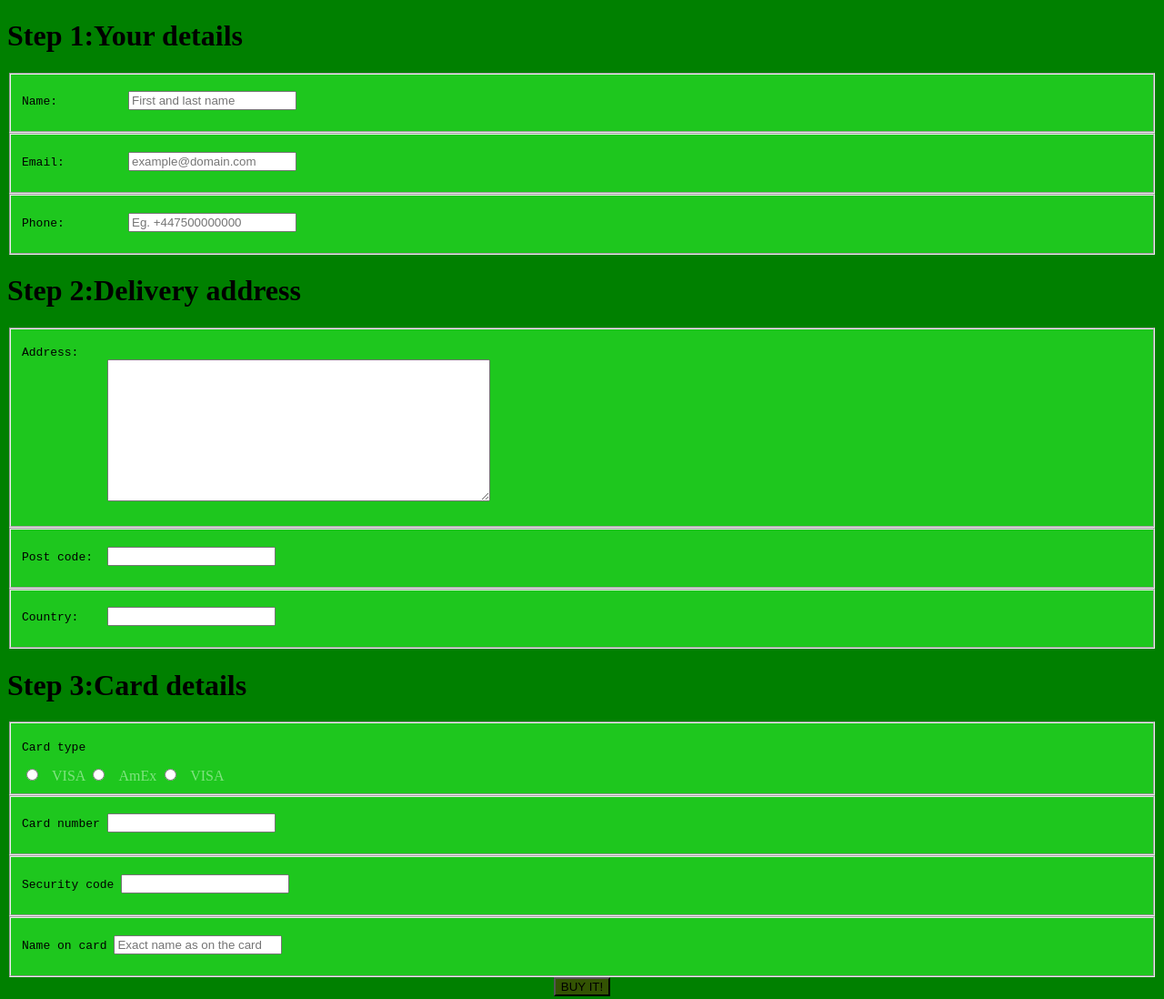
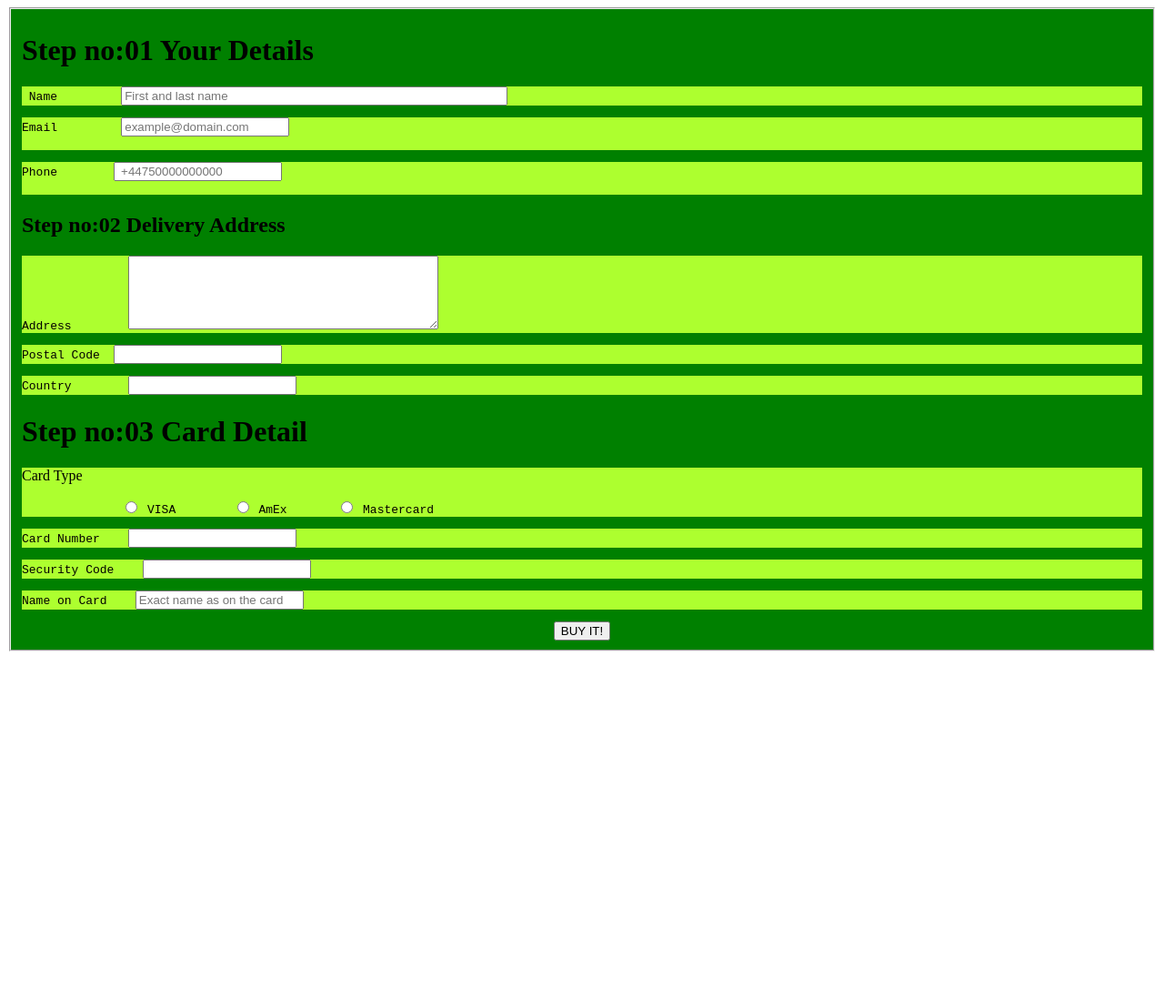
Before and after one commit to asma-aslam30/SMIT_Web-Development, a plain HTML site: page form/index.html in a window 1280 px wide. Shown: the whole page at 91% size. After the commit the page ends 800 px from the top, so only its background shows below. Drawn offline with Linux system fonts and the light colour scheme.

Commit message:
new file added

```diff
--- a/form/index.html
+++ b/form/index.html
@@ -5,75 +5,50 @@
     <meta charset="UTF-8">
     <meta name="viewport" content="width=device-width, initial-scale=1.0">
     <title>Document</title>
-    <link rel="stylesheet" href="style.css">
 </head>
+<link rel="stylesheet" href="style.css">
 
-<body bgcolor="green">
+<body>
+    <fieldset class="headings">
+        <h1>Step no:01 Your Details</h1>
+        <div>
+            <pre> Name         <input type="text" placeholder="First and last name" size="50" ></pre>
+        </div>
+        <div>
+            <pre>Email         <input type="text" placeholder="example@domain.com" >
+        </div></pre>
+            <div>
+                <pre>Phone        <input type="text" placeholder=" +44750000000000"  >
+        </div></pre>
+                <h2>Step no:02 Delivery Address </h2>
+                <div>
+                    <pre>Address        <textarea name="Address"   cols="40" rows="5"
+                ></textarea></pre>
+                </div>
+                <div>
+                    <pre>Postal Code  <input type="text"  ></pre>
+                </div>
+                <div>
+                    <pre>Country        <input type="text"  ></pre>
+                </div>
+                <h1> Step no:03 Card Detail</h1>
+                <div>
+                    <p> Card Type </p>
+                    <pre>              <input type="radio" name="nnnn"> VISA        <input type="radio" name="nnnn"> AmEx       <input type="radio" name="nnnn"> Mastercard</pre>
+                </div>
+                <div>
+                    <pre>Card Number    <input type="text"  ></pre>
+                </div>
+                <div>
+                    <pre>Security Code    <input type="text" ></pre>
+                </div>
+                <div>
+                    <pre>Name on Card    <input type="text" placeholder="Exact name as on the card"  ></pre>
+                </div>
+                <center><button> BUY IT! </button>
+                </center>
 
+    </fieldset>
+</body>
 
-            <h1>Step 1:Your details</h1>
-
-            <fieldset class="fff"> <div>
-
-                <pre><label class="label" for="name">Name:          <input type="text" name="name" id="name" size="20"
-                placeholder="First and last name"></label></pre>
-        </fieldset>
-
-        <fieldset  class="fff">
-            <pre><label  class="label" for="email">Email:         <input type="text" name="email" id="email" size="20"
-                placeholder="example@domain.com"></label></pre>
-        </fieldset>
-
-        <fieldset  class="fff">
-            <pre><label class="label"  for="phone">Phone:         <input type="number" name="phone" id="phone" value="userphone" size="30"
-                placeholder="Eg. +447500000000"></label></pre>
-        </fieldset>
-        </div>
-
-
-        <h1>Step 2:Delivery address</h1>
-        <div>
-            <fieldset  class="fff">
-                <pre><label  class="label" for="">Address:</label><br>            <textarea name="address" id="address" cols="50"
-            rows="10"></textarea></pre>
-            </fieldset>
-
-            <fieldset  class="fff">
-                <pre><label  class="label"  for="postcode">Post code:  <input type="text" name="postcode" size="20"></label></pre>
-            </fieldset>
-
-            <fieldset  class="fff">
-                <pre><label   class="label" for="country">Country:    <input type="text" name="country" size="20"></label></pre>
-            </fieldset>
-        </div>
-
-        <h1>
-            Step 3:Card details
-        </h1>
-        <div>
-            <fieldset  class="fff">
-                <pre><label   class="label" for="card">Card type</label></pre>
-
-                <input type="radio" id="visa" name="visa"><img src="" alt="" width="12px" height="10px">VISA
-                </pre>
-
-                <input type="radio" id="AmEx" name="AmEx"><img src="image/amex.png" alt="" width="12px"
-                    height="10px">AmEx </pre>
-
-                <input type="radio" id="for" name="visa"><img src="image/mastercard.png" alt="" width="12px"
-                    height="10px">VISA </pre>
-            </fieldset>
-            <fieldset  class="fff">
-                <pre><label  class="label" for="c-no.">Card number <input type="number" size="20" name="c-no." id="c-no."></label></pre>
-            </fieldset>
-            <fieldset  class="fff">
-                <pre><label  class="label" for="s-code">Security code <input type="number" name="s-code" size="20" id="s-no."></label></pre>
-            </fieldset>
-            <fieldset  class="fff">
-                <pre><label  class="label" for="namecard">Name on card <input type="text" size="20" name="namecard" id="namecard" placeholder="Exact name as on the card"></label></pre>
-            </fieldset>
-            <center><button class="asma" >BUY IT!</button></center>
-        </div>
-
-</body>
 </html>
--- a/form/style.css
+++ b/form/style.css
@@ -1,15 +1,7 @@
-fieldset{
-    background-color: rgb(30, 199, 30);
+
+.headings{
+   background-color: green;
 }
-.fff{
-    color: rgb(128, 227, 128);
-
+div{
+    background-color: greenyellow;
 }
-.label{
-    color: black;
-
-}
-.asma{
-    background-color: rgb(51, 83, 3);
-
-}
```
Also changed, not shown: form/images/Screenshot_2024-02-02_212113-removebg-preview (1).png (deleted).
